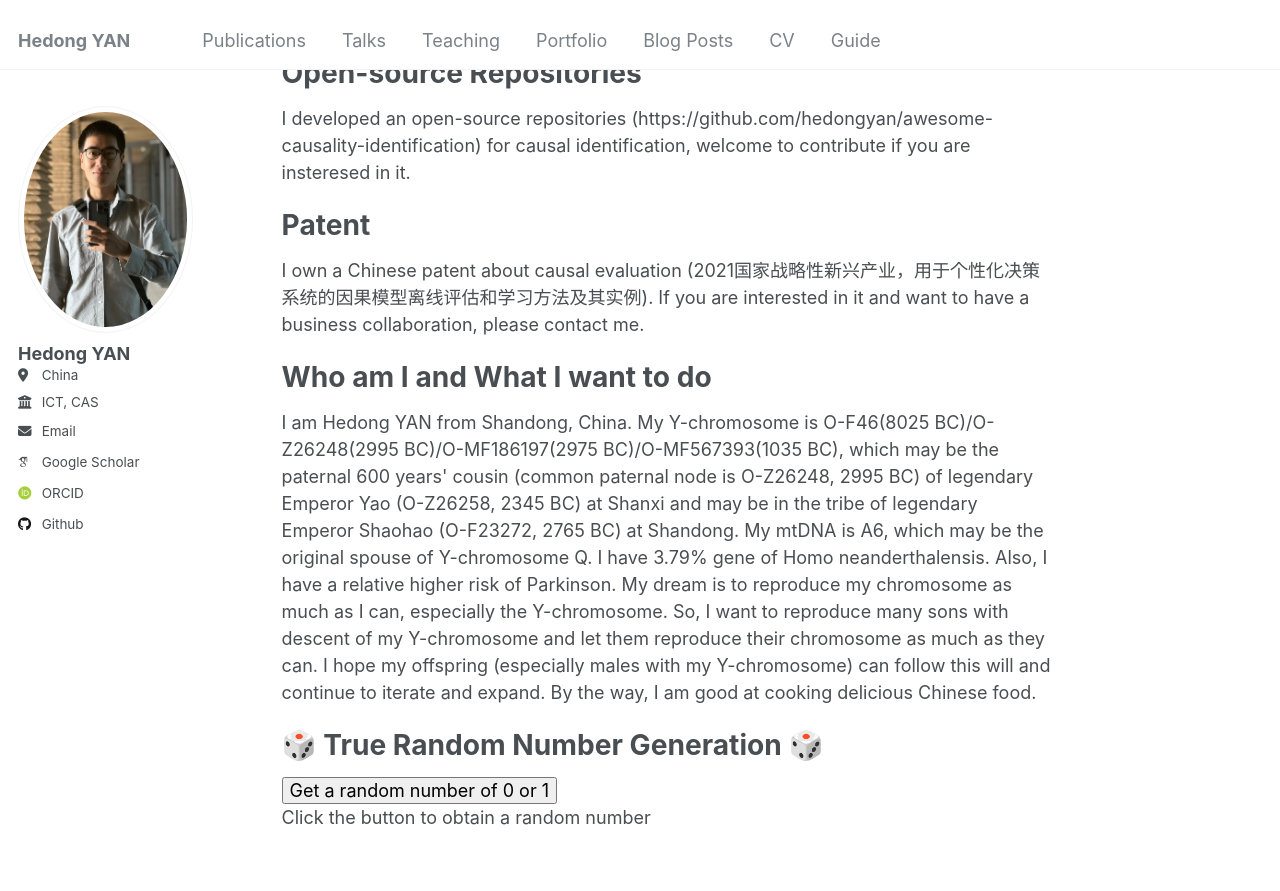
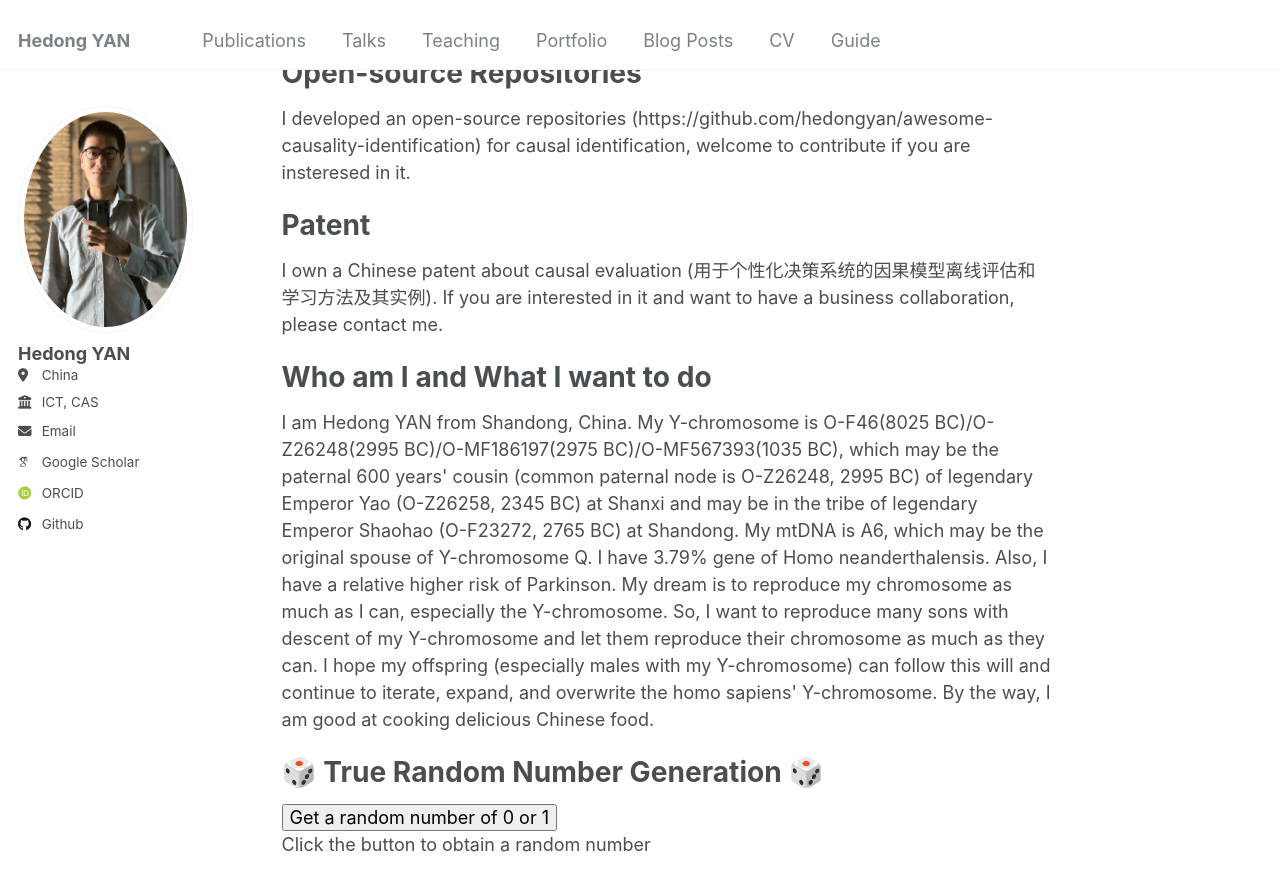
Before and after one commit to hedongyan/hedongyan.github.io, a Jekyll site: the page built from _pages/about.html, in a window 1280 px wide and 900 px high, scrolled down 240 px. Shown: the top 891 px of the window. Built offline with Jekyll 4.4.1, drawn with Linux system fonts in a browser that asks for light colours; some web fonts are replaced.

Commit message:
Update about.html

```diff
--- a/_pages/about.html
+++ b/_pages/about.html
@@ -18,7 +18,7 @@
 
 <h1>Patent</h1>
 <p>
-  I own a Chinese patent about causal evaluation (2021国家战略性新兴产业，用于个性化决策系统的因果模型离线评估和学习方法及其实例). If you are interested in it and want to have a business collaboration, please contact me.
+  I own a Chinese patent about causal evaluation (用于个性化决策系统的因果模型离线评估和学习方法及其实例). If you are interested in it and want to have a business collaboration, please contact me.
 </p>
 
 <h1>Who am I and What I want to do</h1>
@@ -30,7 +30,8 @@
   I have 3.79% gene of Homo neanderthalensis. Also, I have a relative higher risk of Parkinson.
   My dream is to reproduce my chromosome as much as I can, especially the Y-chromosome.
   So, I want to reproduce many sons with descent of my Y-chromosome and let them reproduce their chromosome as much as they can.
-  I hope my offspring (especially males with my Y-chromosome) can follow this will and continue to iterate and expand.
+  I hope my offspring (especially males with my Y-chromosome) can follow this will and continue to iterate, expand,
+  and overwrite the homo sapiens' Y-chromosome.
   <!-- I want to purge all the other males with Y-chromosome and let my offsprings occupy the world.  -->
   <!-- The execution duration is about 1 million years. Hahaha. -->
 
```
